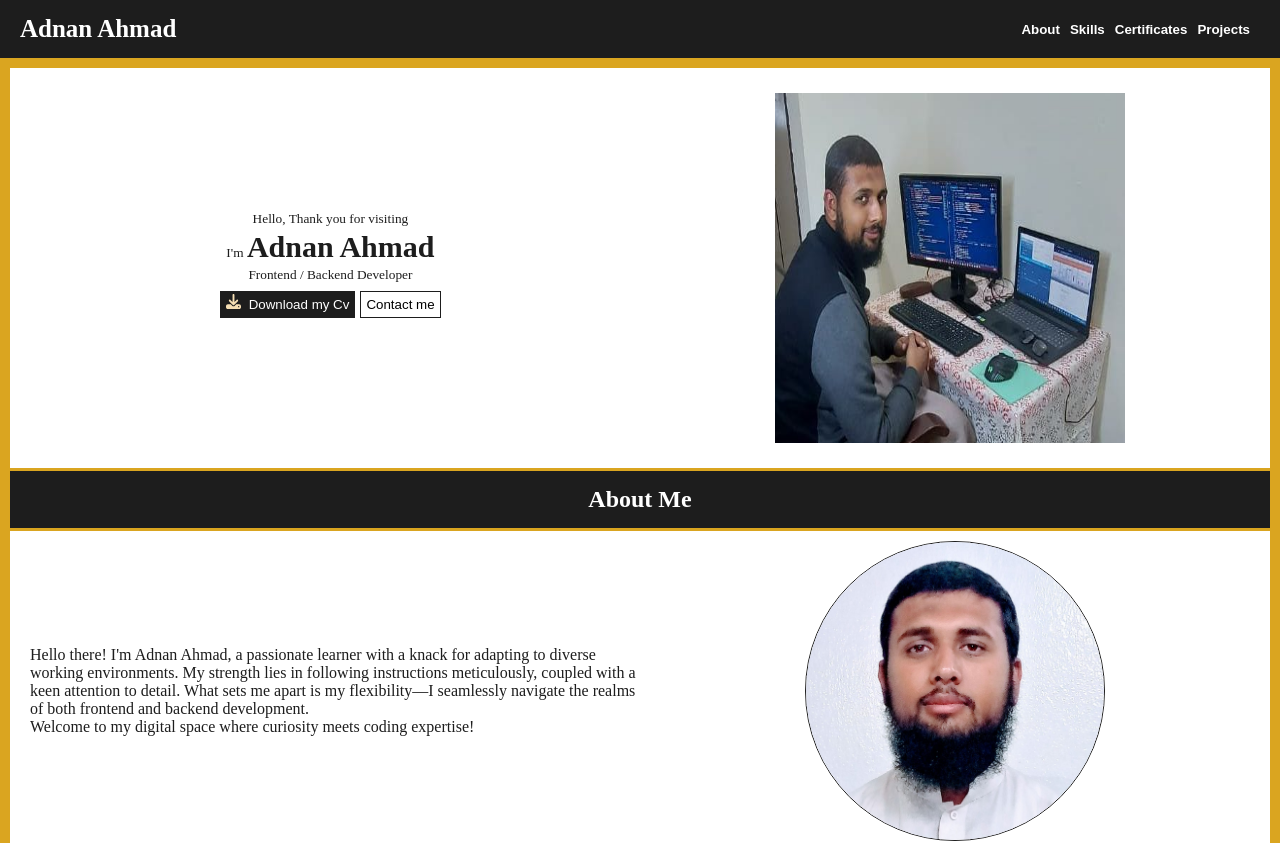
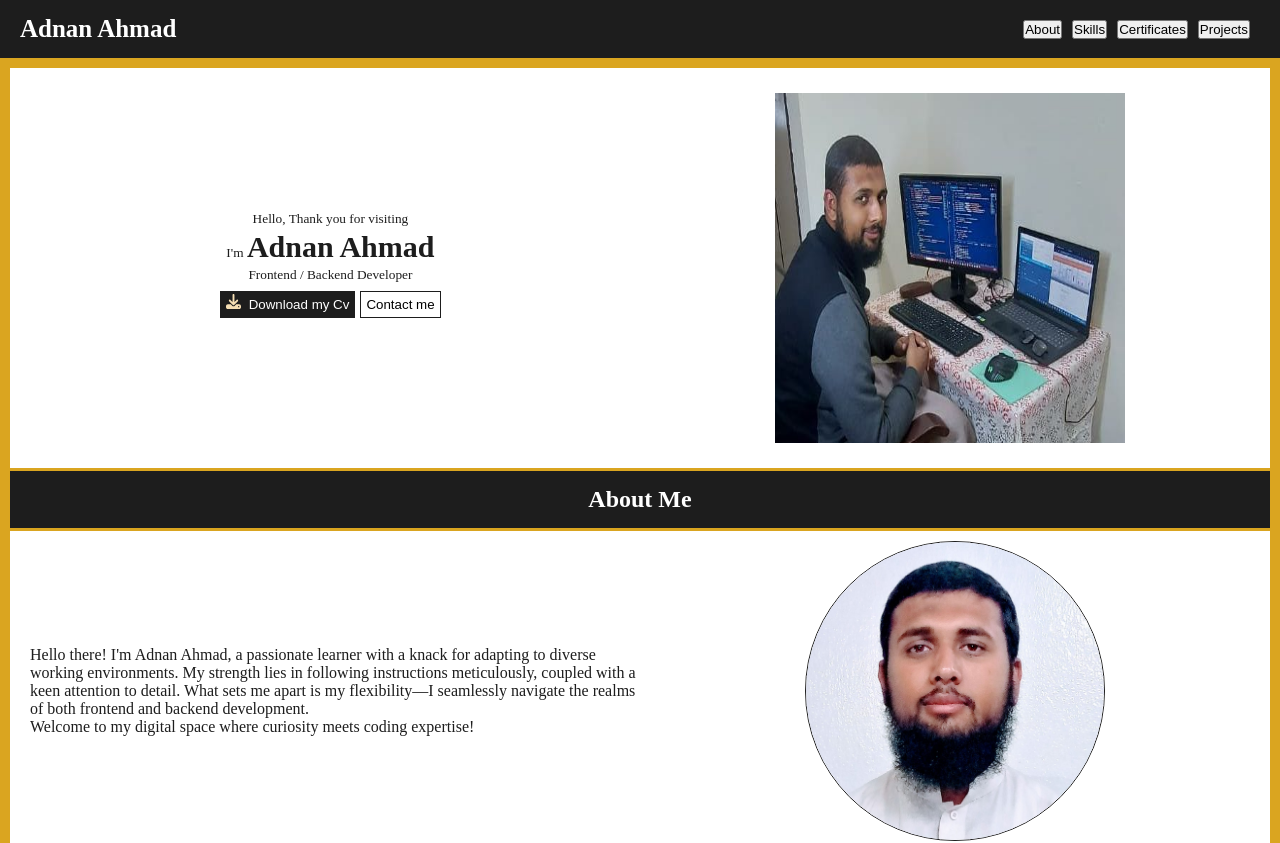
Before and after one commit to adnanAhmad99/Adnan_Ahmad, a React (Vite) app: page / in a window 1280 px wide. Shown: the top 843 px of the page. Built offline with nearby package versions, Linux system fonts and the light colour scheme.

Commit message:
fixed other issues

```diff
--- a/src/components/header/Navbar.jsx
+++ b/src/components/header/Navbar.jsx
@@ -1,12 +1,7 @@
-import { useState } from "react";
-
 const LINKSARRAY = ["About", "Skills", "Certificates", "Projects"];
 
 const Navbar = () => {
-  const [activeLink, setActiveLink] = useState("Home");
-
   const handleLink = (data) => {
-    setActiveLink(data);
     const idData =
       data === "Final note" ? "#final-note" : `#${data.toLowerCase()}`;
     const selectedId = document.querySelector(idData);
@@ -16,14 +11,7 @@ const Navbar = () => {
     <ul className="ul-navlinks">
       {LINKSARRAY.map((element, i) => (
         <li key={`${i}${element}`}>
-          <button
-            className={`links-button ${
-              activeLink === element ? "link-active" : ""
-            }`}
-            onClick={() => handleLink(element)}
-          >
-            {element}
-          </button>
+          <button onClick={() => handleLink(element)}>{element}</button>
         </li>
       ))}
     </ul>
```
